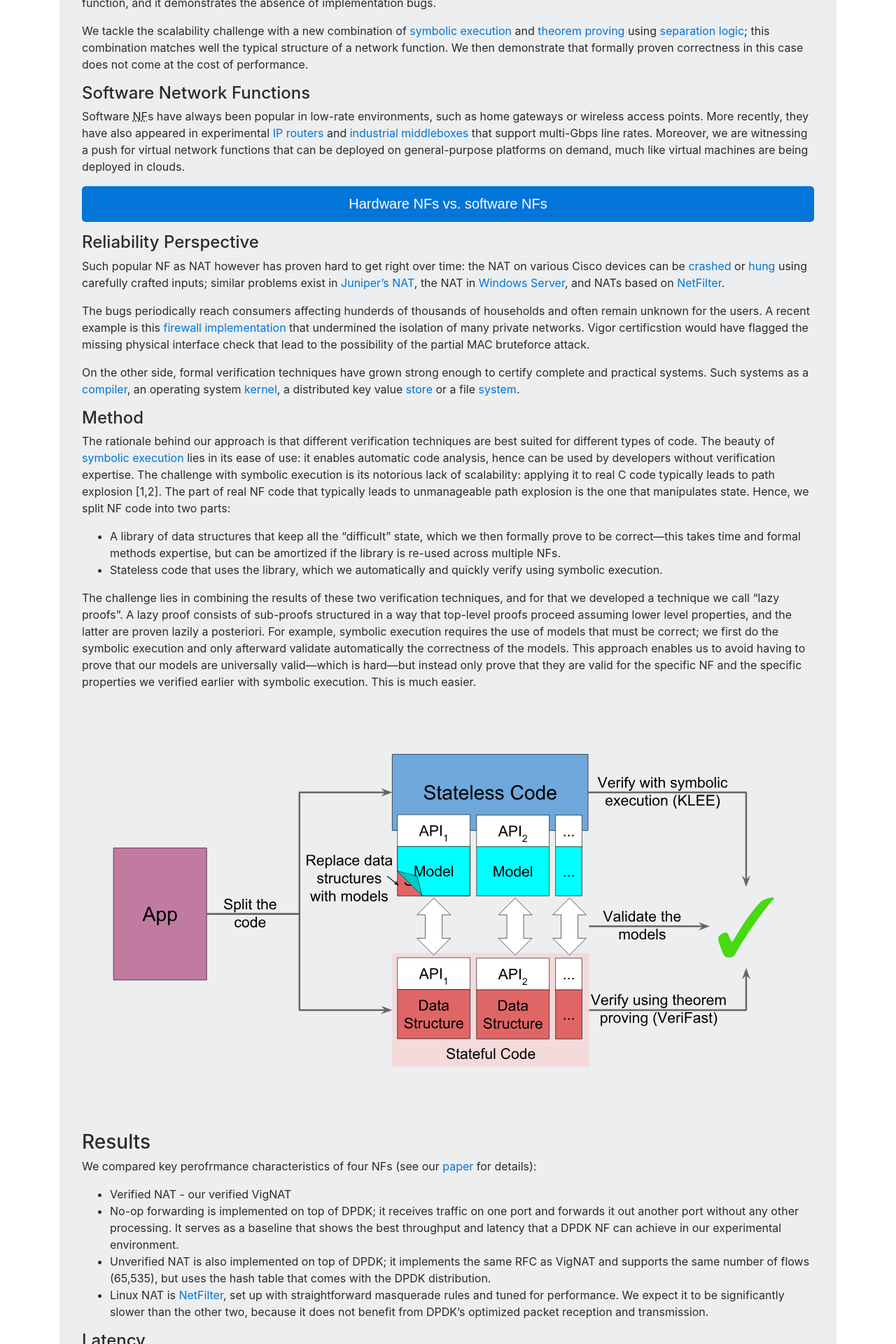
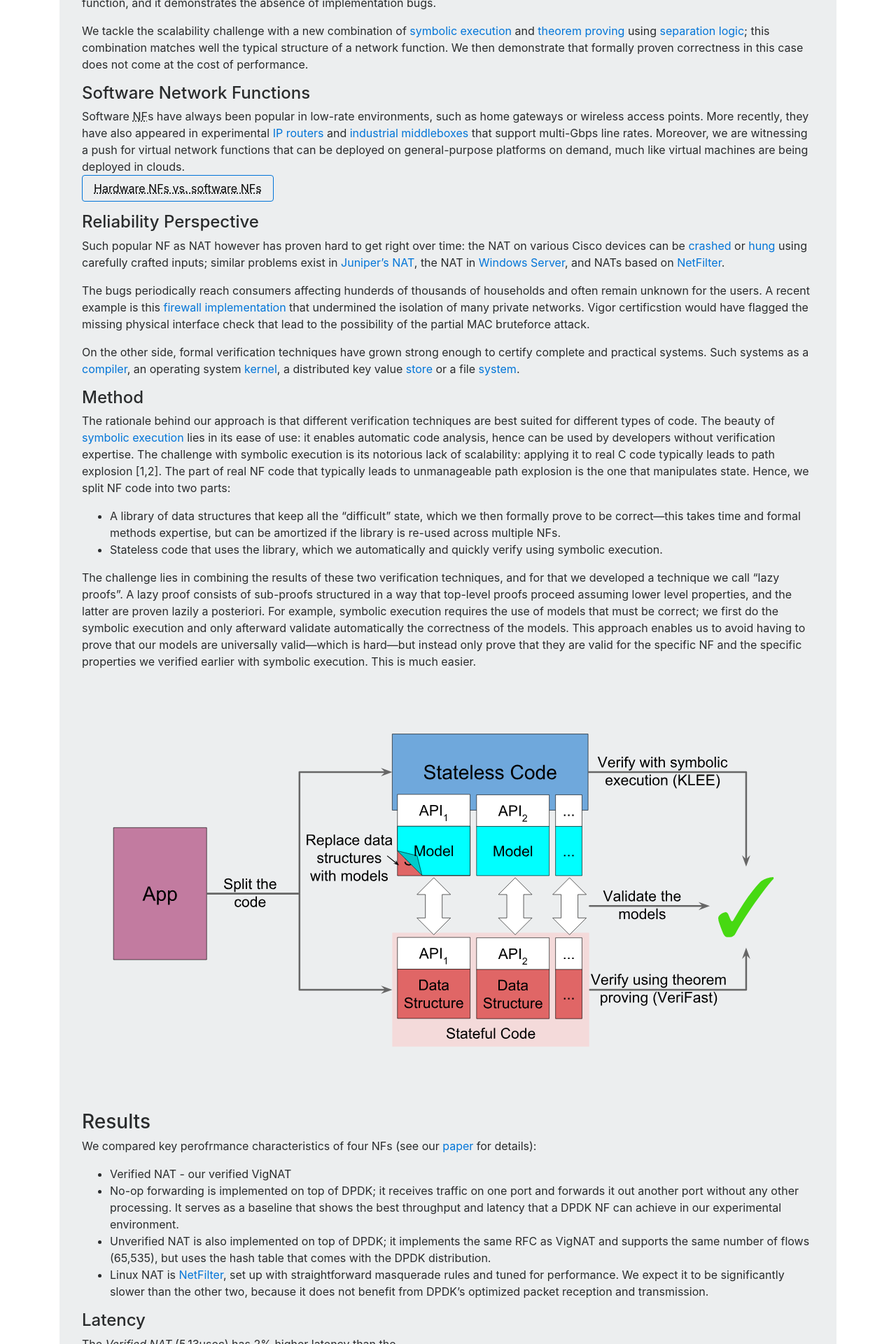
Before and after one commit to vignat/vignat.github.io, a Jekyll site: the page built from index.md, in a window 1280 px wide. Shown: the part 339-2259 px from the top of the page at 70% size. Built offline with Jekyll 4.4.1, drawn with Linux system fonts in a browser that asks for light colours; nearby versions of some CDN libraries; a style sheet for code colours, icons or effects is not loaded.

Commit message:
Better style for SNF vs HNF block, source reference.

```diff
--- a/css/style.css
+++ b/css/style.css
@@ -61,3 +61,10 @@ table tr th :last-child, table tr td :last-child {
 .card-email {
     font-size: smaller;
 }
+
+.hnfVSsnfBtn {
+    background: transparent;
+    color: black;
+    text-decoration-line: underline;
+    text-decoration-style: dotted;
+}
--- a/index.md
+++ b/index.md
@@ -22,12 +22,11 @@ We then demonstrate that formally proven correctness in this case does not come
 Software <abbr title="Network Function">NF</abbr>s have always been popular in low-rate environments, such as home gateways or wireless access points.
 More recently, they have also appeared in experimental [IP routers](http://routebricks.org/) and [industrial middleboxes][brocade] that support multi-Gbps line rates.
 Moreover, we are witnessing a push for virtual network functions that can be deployed on general-purpose platforms on demand, much like virtual machines are being deployed in clouds.
-<p>
-<button class="btn btn-primary btn-lg btn-block" type="button" data-toggle="collapse" data-target="#snfvshnf" aria-expanded="false" aria-contraols="snfvshnf">
+<br/>
+<a class="btn btn-primary hnfVSsnfBtn" data-toggle="collapse" href="#hnfVSsnf" aria-expanded="false" aria-controls="hnfVSsnf">
 Hardware NFs vs. software NFs
-</button>
-</p>
-<div class="collapse" id="snfvshnf">
+</a>
+<div class="collapse" id="hnfVSsnf">
 <div class="row">
 <div class="col-md-6">
 <div dir="rtl"> <h2> Hardware NF </h2> </div>
@@ -60,6 +59,13 @@ Hardware NFs vs. software NFs
 * Compact
 * Recyclable
 * Needs no care
+
+</div>
+</div>
+<div class="row">
+<div class="col-md-12" align="right">
+
+Inspired by [this post](https://www.linkedin.com/pulse/technology-analogy-physical-virtual-network-functions-milind-kulkarni).
 
 </div>
 </div>
@@ -159,21 +165,21 @@ arseniy.zaostrovnykh@epfl.ch
 <div class="col-md-2 text-center">
 <img class="card-img-top bumshot" src="images/headshots/solal_small.png" alt="Solal Pirelli"/>
 <h5 class="card-title">Solal Pirelli</h5>
-<p class="card-email"> <br/><a href="mailto:solal.pirelli@epfl.ch">solal.pirelli@epfl.ch
+<p class="card-email"><a href="mailto:solal.pirelli@epfl.ch">solal.pirelli@epfl.ch
 </a> </p>
 </div>
 
 <div class="col-md-2 text-center">
 <img class="card-img-top bumshot" src="images/headshots/luis_small.jpg" alt="Luis Pedrosa"/>
 <h5 class="card-title">Luis Pedrosa</h5>
-<p class="card-email"> <a href="mailto:luis.pedrosa@epfl.ch">luis.pedrosa@epfl.ch
+<p class="card-email"><a href="mailto:luis.pedrosa@epfl.ch">luis.pedrosa@epfl.ch
 </a> </p>
 </div>
 
 <div class="col-md-3 text-center">
 <img class="card-img-top bumshot" src="images/headshots/katerina_small.jpg" alt="Katerina Argyraki"/>
 <h5 class="card-title">Katerina Argyraki</h5>
-<p class="card-email"> <br/><a href="mailto:katerina.argyraki@epfl.ch">
+<p class="card-email"><a href="mailto:katerina.argyraki@epfl.ch">
 katerina.argyraki@epfl.ch
 </a> </p>
 </div>
@@ -181,7 +187,7 @@ katerina.argyraki@epfl.ch
 <div class="col-md-2 text-center">
 <img class="card-img-top bumshot" src="images/headshots/george_small.png" alt="George Candea"/>
 <h5 class="card-title">George Candea</h5>
-<p class="card-email"> <a href="mailto:george.candea@epfl.ch">george.candea@epfl.ch
+<p class="card-email"><a href="mailto:george.candea@epfl.ch">george.candea@epfl.ch
 </a> </p>
 </div>
 </div>
```
Also changed, not shown: images/paper-cup.png.
